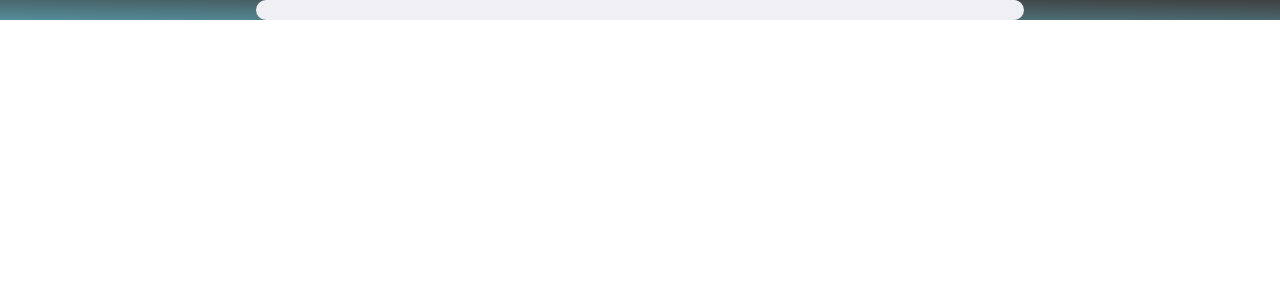
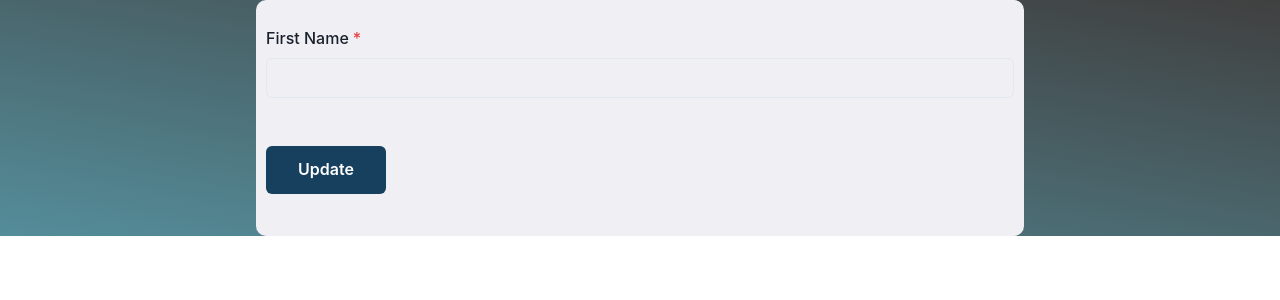
Before and after one commit to rainforss/form-template-demo, a Next.js app: page /request-a-quote in a window 1280 px wide. Shown: the top 300 px of the page. Built offline with nearby package versions, Linux system fonts and the light colour scheme; a web font is replaced by a local one.

Commit message:
RTM form POC

```diff
--- a/forms/ContactInfoForm.tsx
+++ b/forms/ContactInfoForm.tsx
@@ -5,6 +5,7 @@ import RadioInput from "../components/RadioInput";
 import TextInput from "../components/TextInput";
 import configs from "../crin-config.json";
 import CheckboxInput from "../components/CheckboxInput";
+import TextAreaInput from "../components/TextAreaInput";
 
 export interface Member {
   contactid: string;
@@ -56,8 +57,10 @@ export class ContactInfoValue {
   lastname: string = "";
   emailaddress1: string = "";
   telephone1: string = "";
-  bsi_membertype: string = "";
-  donotbulkemail: boolean = false;
+  address1_city: string = "";
+  address1_state: string = "";
+  rdo_equipmentinterestedin: string = "";
+  description: string = "";
 }
 
 const ContactInfoForm: React.FunctionComponent<IContactInfoFormProps> = () => {
@@ -69,6 +72,7 @@ const ContactInfoForm: React.FunctionComponent<IContactInfoFormProps> = () => {
     <Formik
       initialValues={new ContactInfoValue()}
       onSubmit={async (values, actions) => {
+        let d365FormRes;
         actions.setSubmitting(true);
         toast({
           status: "warning",
@@ -78,7 +82,68 @@ const ContactInfoForm: React.FunctionComponent<IContactInfoFormProps> = () => {
           isClosable: true,
           duration: 3000,
         });
-        await submit(values);
+        document.addEventListener("d365mkt_afterformsubmit", (e: any) => {
+          d365FormRes = e.detail.successful;
+        });
+        document.addEventListener("d365mkt_formsubmit", (e: any) => {
+          console.log(e.detail);
+        });
+        if (!d365FormRes) {
+          return toast({
+            status: "error",
+            title: "Submission Failed",
+            description: "Failed to submit your response, please try again.",
+            isClosable: true,
+            duration: 3000,
+          });
+        }
+        (
+          document.querySelector(
+            "[data-targetproperty='firstname'] > input"
+          ) as HTMLInputElement
+        ).value = values.firstname;
+        (
+          document.querySelector(
+            "[data-targetproperty='lastname'] > input"
+          ) as HTMLInputElement
+        ).value = values.lastname;
+        (
+          document.querySelector(
+            "[data-targetproperty='emailaddress1'] > input"
+          ) as HTMLInputElement
+        ).value = values.emailaddress1;
+        (
+          document.querySelector(
+            "[data-targetproperty='telephone1'] > input"
+          ) as HTMLInputElement
+        ).value = values.telephone1;
+        (
+          document.querySelector(
+            "[data-targetproperty='address1_city'] > input"
+          ) as HTMLInputElement
+        ).value = values.address1_city;
+        (
+          document.querySelector(
+            "[data-targetproperty='address1_stateorprovince'] > input"
+          ) as HTMLInputElement
+        ).value = values.address1_state;
+        (
+          document.querySelector(
+            "[data-targetproperty='rdo_equipmentinterestedin'] > input"
+          ) as HTMLInputElement
+        ).value = values.rdo_equipmentinterestedin;
+        (
+          document.querySelector(
+            "[data-targetproperty='description'] > input"
+          ) as HTMLInputElement
+        ).value = values.description;
+        (
+          document.querySelector(
+            "[data-targetproperty='rdo_referrerpageurl'] > input"
+          ) as HTMLInputElement
+        ).value = document.referrer;
+        (document.querySelector(".marketingForm") as HTMLFormElement).submit();
+        await actions.submitForm();
         actions.setSubmitting(false);
         toast({
           status: "success",
@@ -134,20 +199,40 @@ const ContactInfoForm: React.FunctionComponent<IContactInfoFormProps> = () => {
               display={props.values.emailaddress1 ? "initial" : "none"}
               isRequired
             />
-            <RadioInput
-              id="bsi_membertype"
-              name="bsi_membertype"
-              label="Member Type"
-              options={configs.membertypes}
-              alignment="row"
+            <TextInput
+              id="address1_city"
+              name="address1_city"
+              label="City"
+              type="text"
+              my="1rem"
+              display={props.values.address1_city ? "initial" : "none"}
+              isRequired
+            />
+            <TextInput
+              id="address1_state"
+              name="address1_state"
+              label="State"
               my="1rem"
               isRequired
-              isEditing
+              display={props.values.address1_state ? "initial" : "none"}
+              type="text"
             />
-            <CheckboxInput
-              id="donotbulkemail"
-              name="donotbulkemail"
-              label="I agree to receive email communications from CRIN, keeping me informed about upcoming events and opportunities. I understand that I can unsubscribe at any time."
+            <TextInput
+              id="rdo_equipmentinterestedin"
+              name="rdo_equipmentinterestedin"
+              label="Equipment Interested In"
+              my="1rem"
+              isRequired
+              display={
+                props.values.rdo_equipmentinterestedin ? "initial" : "none"
+              }
+              type="text"
+            />
+            <TextAreaInput
+              id="description"
+              name="description"
+              label="Message"
+              display={props.values.description ? "initial" : "none"}
             />
             <Button
               type="submit"
--- a/pages/_document.tsx
+++ b/pages/_document.tsx
@@ -13,7 +13,7 @@ export default function Document() {
           strategy="beforeInteractive"
         />
         <Script
-          src="https://mktdplp102cdn.azureedge.net/public/latest/js/ws-tracking.js?v=1.84.2007"
+          src="https://cxppusa1formui01cdnsa01-endpoint.azureedge.net/usa/FormLoader/FormLoader.bundle.js"
           strategy="beforeInteractive"
         />
         <Script id="d365-trigger" strategy="afterInteractive">
--- a/pages/request-a-quote.tsx
+++ b/pages/request-a-quote.tsx
@@ -1,5 +1,6 @@
 import { Center, Box } from "@chakra-ui/react";
 import * as React from "react";
+import ContactInfoForm from "../forms/ContactInfoForm";
 
 interface IDemoFormProps {}
 
@@ -16,13 +17,13 @@ const DemoForm: React.FunctionComponent<IDemoFormProps> = () => {
         borderRadius="10px"
         p="10px"
       >
-        <div data-form-block-id="7fe71819-ea62-ee11-be6e-00224825b9dd"></div>
-        <div id="dkWcCr2cBRe1rwuY37vTJuSbgiPiZp4_SQBuhApKiLt4"></div>
+        <ContactInfoForm />
+      </Box>
+      <Box display="none">
         <div
-          className="d365-mkt-config"
-          style={{ display: "none" }}
-          data-website-id="kWcCr2cBRe1rwuY37vTJuSbgiPiZp4_SQBuhApKiLt4"
-          data-hostname="78259aeb4bd244c0b3adb9f8257c48de.svc.dynamics.com"
+          data-form-id="d8fd5d51-cf6e-ee11-8df0-00224825b19c"
+          data-form-api-url="https://public-usa.mkt.dynamics.com/api/v1.0/orgs/5dd0fa48-823b-ee11-94d2-000d3a106937/landingpageforms"
+          data-cached-form-url="https://assets-usa.mkt.dynamics.com/5dd0fa48-823b-ee11-94d2-000d3a106937/digitalassets/forms/d8fd5d51-cf6e-ee11-8df0-00224825b19c"
         ></div>
       </Box>
     </Center>
```
